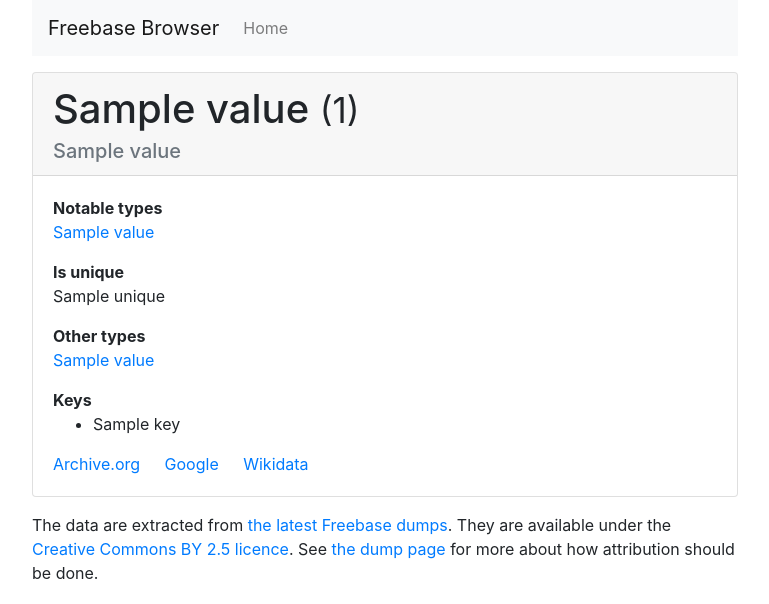
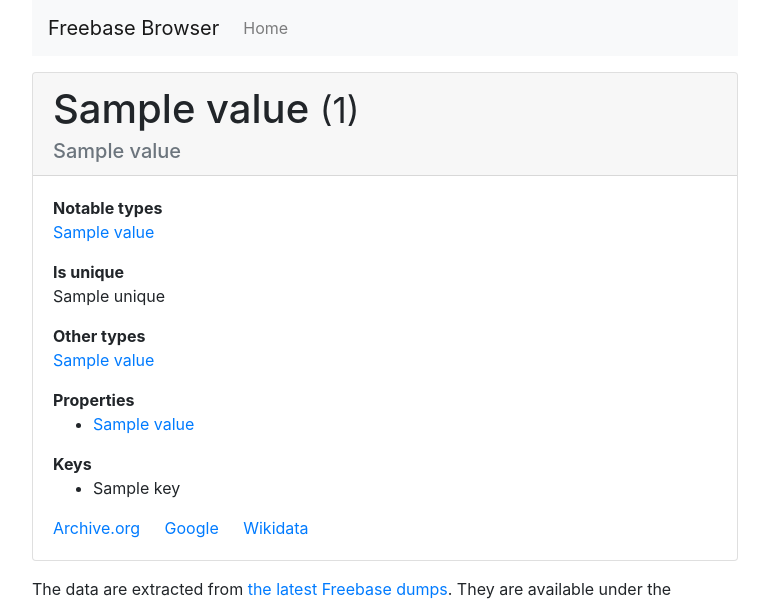
Before and after one commit to Tpt/freebase-browser, a Flask app: template freebase/templates/topic_display.html in a window 1280 px wide. Shown: the top 604 px of the page, without its empty margins (255-1024 px from the left). Run offline with Flask 2, Linux system fonts and the light colour scheme; the template is opened without the code that fills it: most values are stand-ins (such as "Sample title", 1, 10 or a date in 2020); parts of the project's set-up code (start-up, migrations or seed data) failed here and were passed over; some libraries are stand-ins or nearby versions.

Commit message:
Displays all properties available on a type

```diff
--- a/freebase/model.py
+++ b/freebase/model.py
@@ -95,9 +95,9 @@
     __tablename__ = 'properties'
 
     topic_id = Column(Integer, ForeignKey('topics.id'), nullable=False, primary_key=True)
-    topic = relationship(Topic, foreign_keys=topic_id, backref=backref('property', lazy=True))
+    topic = relationship(Topic, foreign_keys=topic_id, backref=backref('as_properties', lazy=True))
     schema_id = Column(Integer, ForeignKey('topics.id'))
-    schema = relationship(Topic, foreign_keys=schema_id)
+    schema = relationship(Topic, foreign_keys=schema_id, backref=backref('properties', lazy=True))
     expected_type_id = Column(Integer, ForeignKey('topics.id'))
     expected_type = relationship(Topic, foreign_keys=expected_type_id)
     unique = Column(Boolean)
--- a/freebase/templates/topic_display.html
+++ b/freebase/templates/topic_display.html
@@ -101,6 +101,18 @@
                     </dd>
                 </dl>
                 {% endif %}
+                {% if topic.properties %}
+                <dl>
+                    <dt>Properties</dt>
+                    <dd>
+                        <ul>
+                            {%- for p in topic.properties %}
+                            <li>{{ to_link(p) }}</li>
+                            {%- endfor %}
+                        </ul>
+                    </dd>
+                </dl>
+                {% endif %}
                 {% if topic.fkeys %}
                 <dl>
                     <dt>Keys</dt>
```
Also changed, not shown: freebase/web.py (+5 -3 lines).
